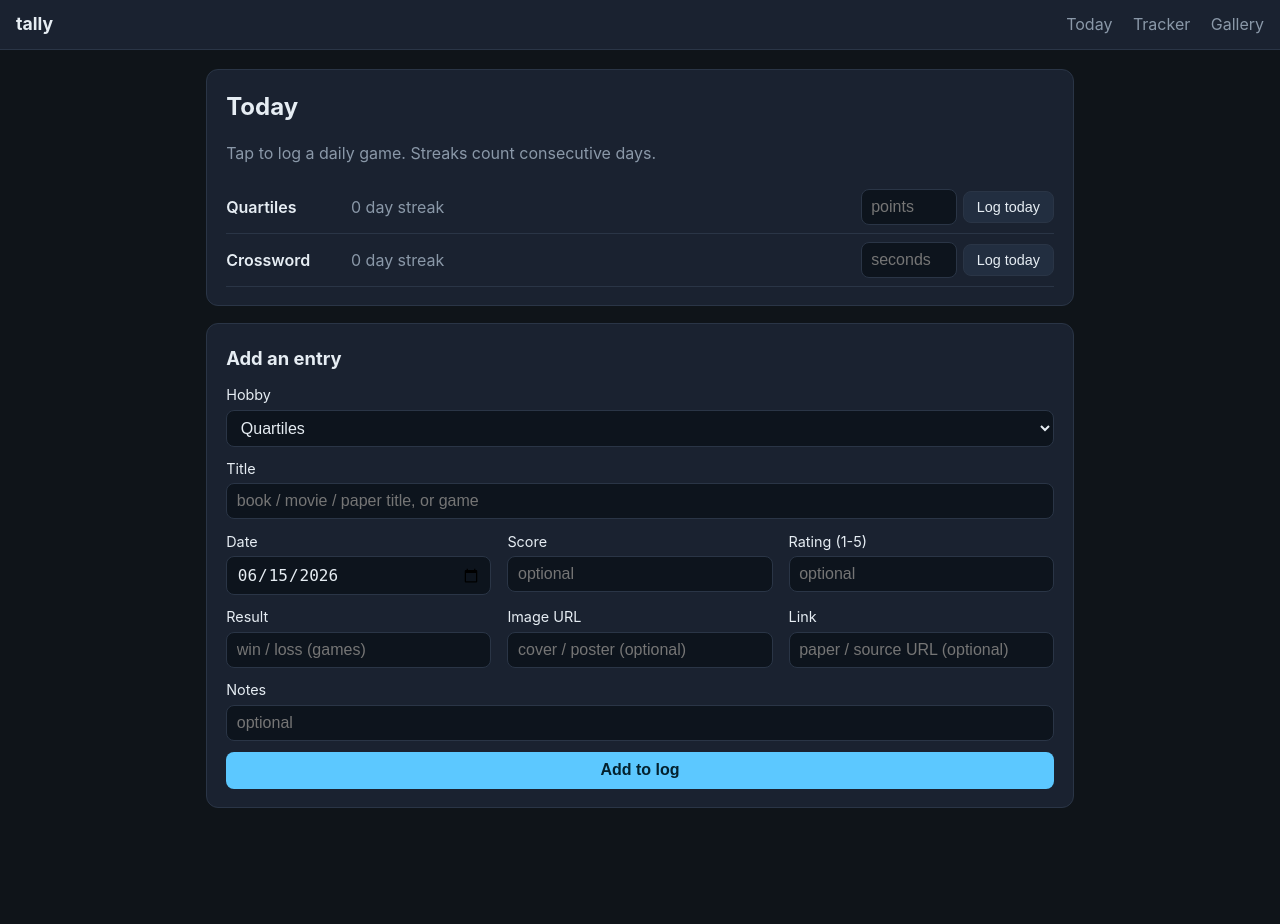
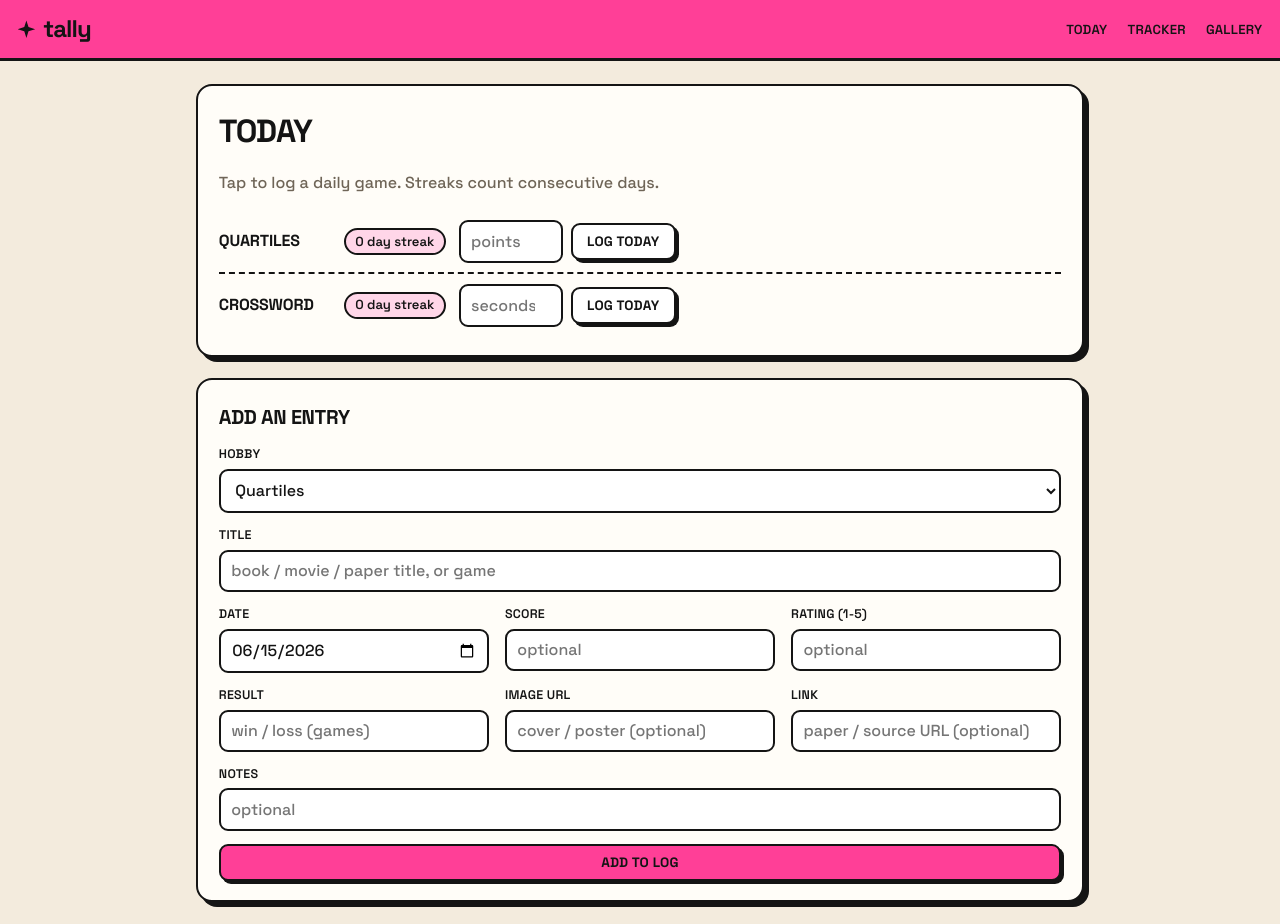
Before and after one commit to s-eun-young-g/hobby-tracker, a FastAPI app: page / in a window 1280 px wide. Before the commit the page ends 808 px from the top, so only its background shows below. Run offline with FastAPI, Linux system fonts and the light colour scheme; some libraries are stand-ins or nearby versions.

Commit message:
ui: neo-brutalist theme (hot pink, black, cream), bold type, hard shadows, starburst mark

```diff
--- a/tally/web/static/style.css
+++ b/tally/web/static/style.css
@@ -1,58 +1,127 @@
-:root { --bg:#0f1419; --card:#1a2230; --ink:#e6edf3; --muted:#8a98a8;
-        --acc:#5cc8ff; --line:#2a3546; --ok:#7ee787; }
+:root {
+  --bg:#f3ebdd;          /* cream */
+  --paper:#fffdf8;       /* card */
+  --ink:#141414;         /* near-black */
+  --pink:#ff3f97;        /* hot pink */
+  --pink-soft:#ffd6e8;
+  --muted:#6f6557;
+  --line:#141414;
+  --shadow:5px 5px 0 var(--ink);
+  --shadow-sm:3px 3px 0 var(--ink);
+}
 * { box-sizing:border-box; }
-body { margin:0; background:var(--bg); color:var(--ink);
-       font-family:-apple-system,Segoe UI,Roboto,sans-serif; line-height:1.5; }
-.topbar { display:flex; justify-content:space-between; align-items:center;
-          padding:.7rem 1rem; background:var(--card); border-bottom:1px solid var(--line); }
-.brand { font-weight:700; color:var(--ink); text-decoration:none; font-size:1.1rem; }
-nav a { color:var(--muted); text-decoration:none; margin-left:1rem; }
-nav a:hover { color:var(--acc); }
-main { max-width:900px; margin:1.2rem auto; padding:0 1rem; }
-.card { background:var(--card); border:1px solid var(--line); border-radius:12px;
-        padding:1.1rem 1.2rem; margin-bottom:1.1rem; }
-h1 { margin:.1rem 0 .3rem; } h2 { margin:.2rem 0 .7rem; font-size:1.15rem; }
+body {
+  margin:0; background:var(--bg); color:var(--ink); line-height:1.5;
+  font-family:"Space Grotesk", ui-sans-serif, -apple-system, Segoe UI, Roboto, sans-serif;
+}
+h1, h2, h3, .brand, nav a, button, th, .chip { font-family:"Space Grotesk", sans-serif; }
+
+/* top bar */
+.topbar {
+  display:flex; justify-content:space-between; align-items:center;
+  padding:.7rem 1.1rem; background:var(--pink); border-bottom:3px solid var(--ink);
+}
+.brand {
+  display:inline-flex; align-items:center; gap:.5rem;
+  font-weight:700; font-size:1.5rem; letter-spacing:-.04em; text-transform:lowercase;
+  color:var(--ink); text-decoration:none;
+}
+.burst {
+  width:1.1rem; height:1.1rem; background:var(--ink); display:inline-block;
+  clip-path:polygon(50% 0,62% 38%,100% 50%,62% 62%,50% 100%,38% 62%,0 50%,38% 38%);
+}
+nav a {
+  color:var(--ink); text-decoration:none; margin-left:1rem; font-weight:600;
+  text-transform:uppercase; font-size:.82rem; letter-spacing:.02em;
+}
+nav a:hover { text-decoration:underline; text-decoration-thickness:3px; }
+
+main { max-width:920px; margin:1.4rem auto; padding:0 1rem; }
+
+/* cards */
+.card {
+  background:var(--paper); border:2.5px solid var(--ink); border-radius:16px;
+  padding:1.2rem 1.3rem; margin-bottom:1.3rem; box-shadow:var(--shadow);
+}
+h1 { margin:.1rem 0 .4rem; font-size:2rem; letter-spacing:-.03em; text-transform:uppercase; }
+h2 { margin:.2rem 0 .8rem; font-size:1.25rem; letter-spacing:-.02em; text-transform:uppercase; }
 .muted { color:var(--muted); } .small { font-size:.85rem; }
-.stack { display:flex; flex-direction:column; gap:.7rem; }
+
+/* forms */
+.stack { display:flex; flex-direction:column; gap:.8rem; }
 .row { display:flex; gap:1rem; flex-wrap:wrap; } .row label { flex:1; min-width:9rem; }
-label { display:block; font-size:.9rem; }
-input, select { width:100%; padding:.5rem .6rem; margin-top:.25rem; background:#0d141d;
-        color:var(--ink); border:1px solid var(--line); border-radius:8px; font-size:1rem; }
-button { cursor:pointer; border:1px solid var(--line); background:#222e40; color:var(--ink);
-         padding:.45rem .8rem; border-radius:8px; font-size:.9rem; }
-button.primary { background:var(--acc); color:#04222f; border:none; font-weight:700;
-                 padding:.6rem 1rem; font-size:1rem; }
+label { display:block; font-size:.78rem; font-weight:600; text-transform:uppercase; letter-spacing:.02em; }
+input, select {
+  width:100%; padding:.55rem .65rem; margin-top:.3rem; background:#fff; color:var(--ink);
+  border:2px solid var(--ink); border-radius:9px; font-size:1rem; font-family:inherit;
+}
+input:focus, select:focus { outline:none; box-shadow:var(--shadow-sm); }
+button {
+  cursor:pointer; border:2px solid var(--ink); background:#fff; color:var(--ink);
+  padding:.5rem .9rem; border-radius:9px; font-size:.85rem; font-weight:700;
+  text-transform:uppercase; letter-spacing:.02em; box-shadow:var(--shadow-sm);
+  transition:transform .05s, box-shadow .05s;
+}
+button:hover { transform:translate(-1px,-1px); box-shadow:5px 5px 0 var(--ink); }
+button:active { transform:translate(2px,2px); box-shadow:1px 1px 0 var(--ink); }
+button.primary { background:var(--pink); }
 
 /* daily quick-log */
-.daily { list-style:none; padding:0; margin:.4rem 0 0; }
-.daily li { display:flex; align-items:center; gap:.8rem; padding:.5rem 0;
-            border-bottom:1px solid var(--line); }
-.daily li.done { opacity:.7; }
-.d-name { font-weight:600; min-width:7rem; } .d-streak { color:var(--muted); flex:1; }
-.d-ok { color:var(--ok); } .d-form { display:flex; gap:.4rem; align-items:center; margin:0; }
-.d-form input { width:6rem; margin:0; }
+.daily { list-style:none; padding:0; margin:.6rem 0 0; }
+.daily li {
+  display:flex; align-items:center; gap:.8rem; padding:.6rem 0;
+  border-bottom:2px dashed var(--ink);
+}
+.daily li:last-child { border-bottom:none; }
+.daily li.done { opacity:.6; }
+.d-name { font-weight:700; min-width:7rem; text-transform:uppercase; letter-spacing:-.01em; }
+.d-streak {
+  flex:1; color:var(--ink); font-weight:600; font-size:.82rem;
+  background:var(--pink-soft); border:2px solid var(--ink); border-radius:999px;
+  padding:.1rem .6rem; display:inline-block; max-width:max-content;
+}
+.d-ok { color:var(--pink); font-weight:700; text-transform:uppercase; font-size:.8rem; }
+.d-form { display:flex; gap:.5rem; align-items:center; margin:0; }
+.d-form input { width:6.5rem; margin:0; }
 
 /* tracker */
 table.grid { width:100%; border-collapse:collapse; }
-table.grid th, table.grid td { text-align:left; padding:.4rem .5rem; border-bottom:1px solid var(--line); }
-table.grid th { color:var(--muted); font-weight:600; }
-.dot { display:inline-block; width:.7rem; height:.7rem; border-radius:50%; margin-right:.5rem; vertical-align:middle; }
-.heatmap { display:grid; grid-template-columns:repeat(28, 1fr); gap:3px; max-width:520px; }
-.cell { aspect-ratio:1; border-radius:2px; background:#16202c; }
-.cell.lvl-1 { background:#1f4a5a; } .cell.lvl-2 { background:#2f7d97; } .cell.lvl-3 { background:#5cc8ff; }
+table.grid th, table.grid td { text-align:left; padding:.55rem .5rem; border-bottom:2px solid var(--ink); }
+table.grid th { text-transform:uppercase; font-size:.72rem; letter-spacing:.04em; }
+table.grid tbody tr:last-child td { border-bottom:none; }
+.dot { display:inline-block; width:.9rem; height:.9rem; border-radius:50%;
+       border:1.5px solid var(--ink); margin-right:.5rem; vertical-align:middle; }
+.heatmap { display:grid; grid-template-columns:repeat(28, 1fr); gap:4px; max-width:560px; margin:.4rem 0; }
+.cell { aspect-ratio:1; border-radius:3px; background:#e7dcc8; border:1px solid rgba(0,0,0,.12); }
+.cell.lvl-1 { background:var(--pink-soft); }
+.cell.lvl-2 { background:#ff8cc0; }
+.cell.lvl-3 { background:var(--pink); }
 
 /* gallery */
-.chips { display:flex; flex-wrap:wrap; gap:.4rem; margin:.3rem 0 1rem; }
-.chip { text-decoration:none; color:var(--muted); border:1px solid var(--line);
-        padding:.25rem .6rem; border-radius:999px; font-size:.85rem; }
-.chip.on { background:var(--acc); color:#04222f; border-color:var(--acc); font-weight:700; }
-.cards { display:grid; grid-template-columns:repeat(auto-fill,minmax(150px,1fr)); gap:.9rem; }
-.g-card { margin:0; background:#0d141d; border:1px solid var(--line); border-radius:10px; overflow:hidden; }
+.chips { display:flex; flex-wrap:wrap; gap:.5rem; margin:.4rem 0 1.2rem; }
+.chip {
+  text-decoration:none; color:var(--ink); background:#fff; border:2px solid var(--ink);
+  padding:.3rem .7rem; border-radius:999px; font-size:.78rem; font-weight:600;
+  text-transform:uppercase; letter-spacing:.02em;
+}
+.chip.on { background:var(--pink); box-shadow:var(--shadow-sm); }
+.cards { display:grid; grid-template-columns:repeat(auto-fill,minmax(155px,1fr)); gap:1.1rem; }
+.g-card {
+  margin:0; background:var(--paper); border:2.5px solid var(--ink); border-radius:12px;
+  overflow:hidden; box-shadow:var(--shadow-sm);
+  transition:transform .06s, box-shadow .06s;
+}
+.g-card:hover { transform:translate(-2px,-2px); box-shadow:var(--shadow); }
 .g-card img, .g-tile { width:100%; aspect-ratio:2/3; object-fit:cover; display:flex; }
-.g-tile { flex-direction:column; justify-content:space-between; padding:.6rem; color:#fff; }
-.g-kind { font-size:.8rem; opacity:.9; } .g-score { font-size:1.8rem; font-weight:800; }
-figcaption { padding:.5rem .6rem; font-size:.85rem; }
-.g-meta { display:block; color:var(--muted); font-size:.78rem; margin-top:.2rem; }
-.g-link { color:var(--acc); font-size:.78rem; }
+.g-tile { flex-direction:column; justify-content:space-between; padding:.7rem; color:#fff;
+          border-bottom:2.5px solid var(--ink); }
+.g-kind { font-size:.8rem; font-weight:700; text-transform:uppercase; text-shadow:1px 1px 0 rgba(0,0,0,.4); }
+.g-score { font-size:2.1rem; font-weight:700; text-shadow:2px 2px 0 rgba(0,0,0,.35); }
+figcaption { padding:.55rem .65rem; font-size:.85rem; }
+figcaption b { letter-spacing:-.01em; }
+.g-meta { display:block; color:var(--muted); font-size:.76rem; margin-top:.2rem; }
+.g-link { color:var(--pink); font-size:.78rem; font-weight:700; text-transform:uppercase; }
 .g-del { display:inline; margin-left:.5rem; }
-.g-del button { padding:.1rem .4rem; font-size:.72rem; color:var(--muted); background:none; border:none; }
+.g-del button { padding:.1rem .45rem; font-size:.66rem; box-shadow:none; border-width:1.5px;
+                color:var(--muted); background:none; }
+.g-del button:hover { transform:none; box-shadow:none; color:var(--pink); }
--- a/tally/web/templates/base.html
+++ b/tally/web/templates/base.html
@@ -4,12 +4,15 @@
   <meta charset="utf-8">
   <meta name="viewport" content="width=device-width, initial-scale=1">
   <title>{% block title %}tally{% endblock %}</title>
+  <link rel="preconnect" href="https://fonts.googleapis.com">
+  <link rel="preconnect" href="https://fonts.gstatic.com" crossorigin>
+  <link href="https://fonts.googleapis.com/css2?family=Space+Grotesk:wght@500;600;700&display=swap" rel="stylesheet">
   <link rel="stylesheet" href="/static/style.css">
   <script src="https://unpkg.com/htmx.org@1.9.12"></script>
 </head>
 <body>
   <header class="topbar">
-    <a href="/" class="brand">tally</a>
+    <a href="/" class="brand"><span class="burst" aria-hidden="true"></span>tally</a>
     <nav>
       <a href="/">Today</a>
       <a href="/tracker">Tracker</a>
```
